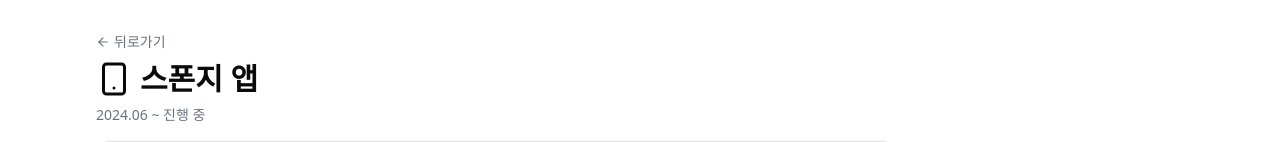
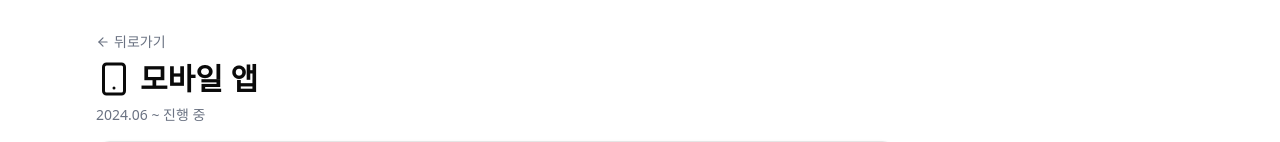
Before and after one commit to BangDori/bangdori-portfolio, a Next.js app: page /experience/sponjy-app in a window 1280 px wide. Shown: the top 142 px of the page. Built offline with nearby package versions, Linux system fonts and the light colour scheme.

Commit message:
제목 수정

```diff
--- a/constants/project.ts
+++ b/constants/project.ts
@@ -4,7 +4,7 @@ import { FaAndroid, FaApple } from 'react-icons/fa';
 export const projects = {
   app: {
     Icon: Smartphone,
-    title: '스폰지 앱',
+    title: '모바일 앱',
     description:
       '축구 · 풋살 소셜 매칭 플랫폼의 모바일 앱 개발 및 인증, 결제, 딥링크 등 핵심 기능 구현',
     techStack: ['TypeScript', 'React Native', 'Zustand', 'Tanstack Query', 'Jest'],
@@ -25,7 +25,7 @@ export const projects = {
   },
   webview: {
     Icon: YoutubeIcon,
-    title: '스폰지 웹뷰',
+    title: '모바일 웹뷰',
     description: 'three.js 기반의 360도 영상 플레이어 개발',
     techStack: ['TypeScript', 'Next.js', 'Three.js'],
     link: '/experience/sponjy-webview',
```
